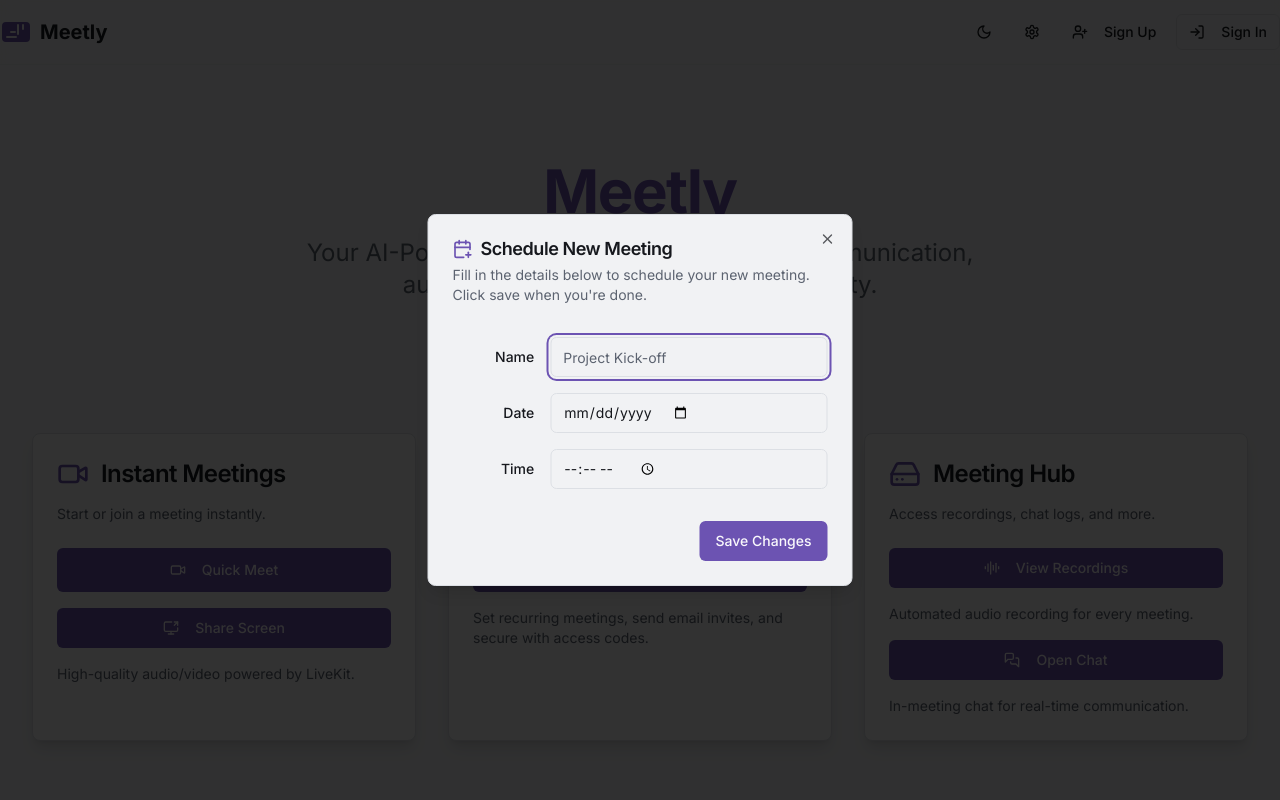
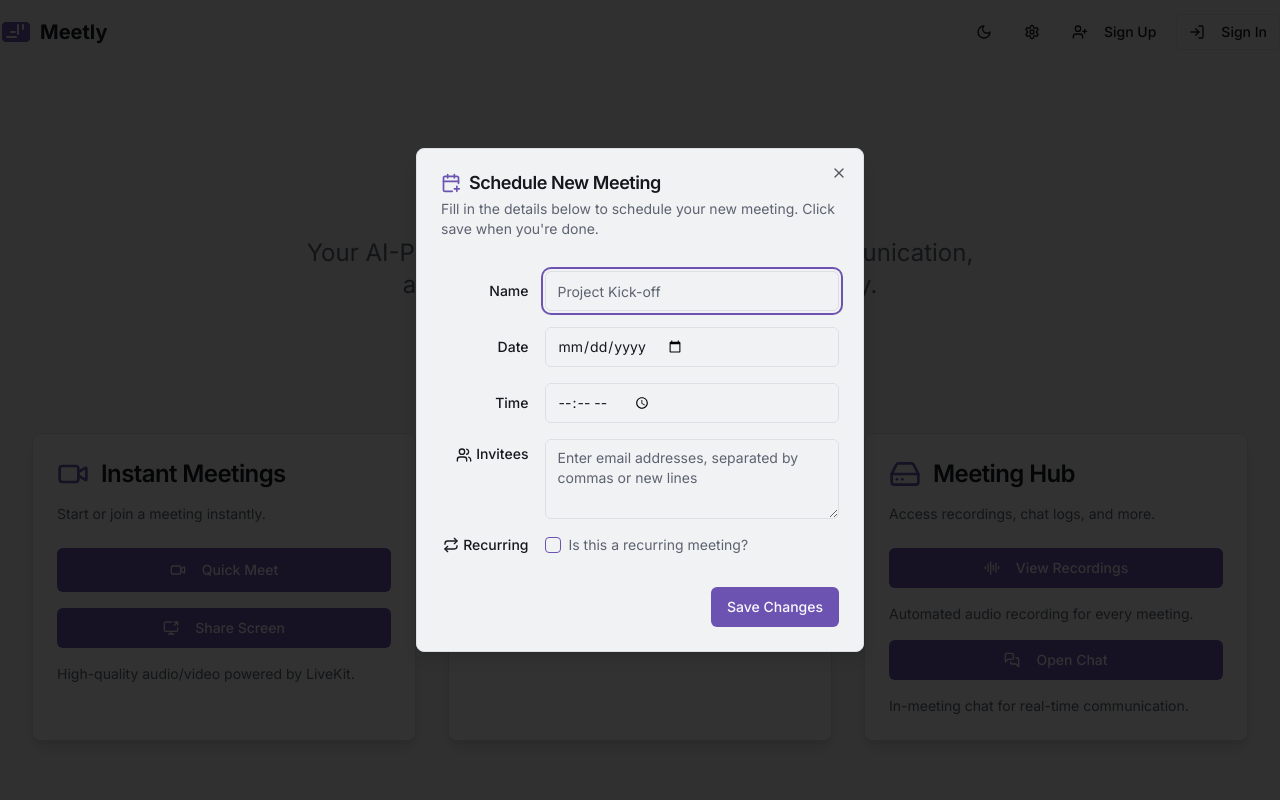
Before and after one commit to m6tm/meetly, a Next.js app: page / in a window 1280 px wide. Both pictures are taken after a click on the button "Schedule a Meeting". Shown: the top 800 px of the page. Built offline with nearby package versions, Linux system fonts and the light colour scheme; what @genkit-ai/googleai, genkit would draw is missing.

Commit message:
Ajoute la possibilité d'inviter plusieurs personnes et une checkbox pour

```diff
--- a/src/components/meetly/schedule-meeting-card.tsx
+++ b/src/components/meetly/schedule-meeting-card.tsx
@@ -3,7 +3,7 @@
 
 import { Card, CardContent, CardDescription, CardHeader, CardTitle } from "@/components/ui/card";
 import { Button } from "@/components/ui/button";
-import { CalendarPlus, Mail } from "lucide-react";
+import { CalendarPlus, Mail, Users, Repeat } from "lucide-react";
 import {
   Dialog,
   DialogContent,
@@ -15,15 +15,25 @@ import {
 } from "@/components/ui/dialog";
 import { Input } from "@/components/ui/input";
 import { Label } from "@/components/ui/label";
+import { Textarea } from "@/components/ui/textarea";
+import { Checkbox } from "@/components/ui/checkbox";
 import React from "react";
 
 const ScheduleMeetingCard = () => {
   const [meetingName, setMeetingName] = React.useState("");
   const [meetingDate, setMeetingDate] = React.useState("");
   const [meetingTime, setMeetingTime] = React.useState("");
+  const [invitees, setInvitees] = React.useState("");
+  const [isRecurring, setIsRecurring] = React.useState(false);
 
   const handleSchedule = () => {
-    console.log("Schedule Meeting:", { meetingName, meetingDate, meetingTime });
+    console.log("Schedule Meeting:", {
+      meetingName,
+      meetingDate,
+      meetingTime,
+      invitees: invitees.split(/[\n,]+/).map(email => email.trim()).filter(email => email), // Split by newline or comma, trim, and filter empty strings
+      isRecurring
+    });
     // Placeholder for actual scheduling logic
   };
 
@@ -43,7 +53,7 @@ const ScheduleMeetingCard = () => {
               <CalendarPlus className="mr-2 h-5 w-5" /> Schedule a Meeting
             </Button>
           </DialogTrigger>
-          <DialogContent className="sm:max-w-[425px]">
+          <DialogContent className="sm:max-w-md">
             <DialogHeader>
               <DialogTitle className="flex items-center">
                 <CalendarPlus className="mr-2 h-5 w-5 text-primary" />
@@ -90,6 +100,35 @@ const ScheduleMeetingCard = () => {
                   className="col-span-3"
                 />
               </div>
+              <div className="grid grid-cols-4 items-start gap-4">
+                <Label htmlFor="invitees" className="text-right pt-2">
+                  <Users className="inline-block h-4 w-4 mr-1" />
+                  Invitees
+                </Label>
+                <Textarea
+                  id="invitees"
+                  value={invitees}
+                  onChange={(e) => setInvitees(e.target.value)}
+                  placeholder="Enter email addresses, separated by commas or new lines"
+                  className="col-span-3 min-h-[80px]"
+                />
+              </div>
+              <div className="grid grid-cols-4 items-center gap-4">
+                <Label htmlFor="recurring" className="text-right col-start-1 col-span-1 flex items-center justify-end">
+                  <Repeat className="inline-block h-4 w-4 mr-1" />
+                  Recurring
+                </Label>
+                <div className="col-span-3 flex items-center space-x-2">
+                   <Checkbox
+                    id="recurring"
+                    checked={isRecurring}
+                    onCheckedChange={(checked) => setIsRecurring(checked as boolean)}
+                  />
+                  <Label htmlFor="recurring" className="text-sm font-normal text-muted-foreground">
+                    Is this a recurring meeting?
+                  </Label>
+                </div>
+              </div>
             </div>
             <DialogFooter>
               <Button type="submit" onClick={handleSchedule}>Save Changes</Button>
```
